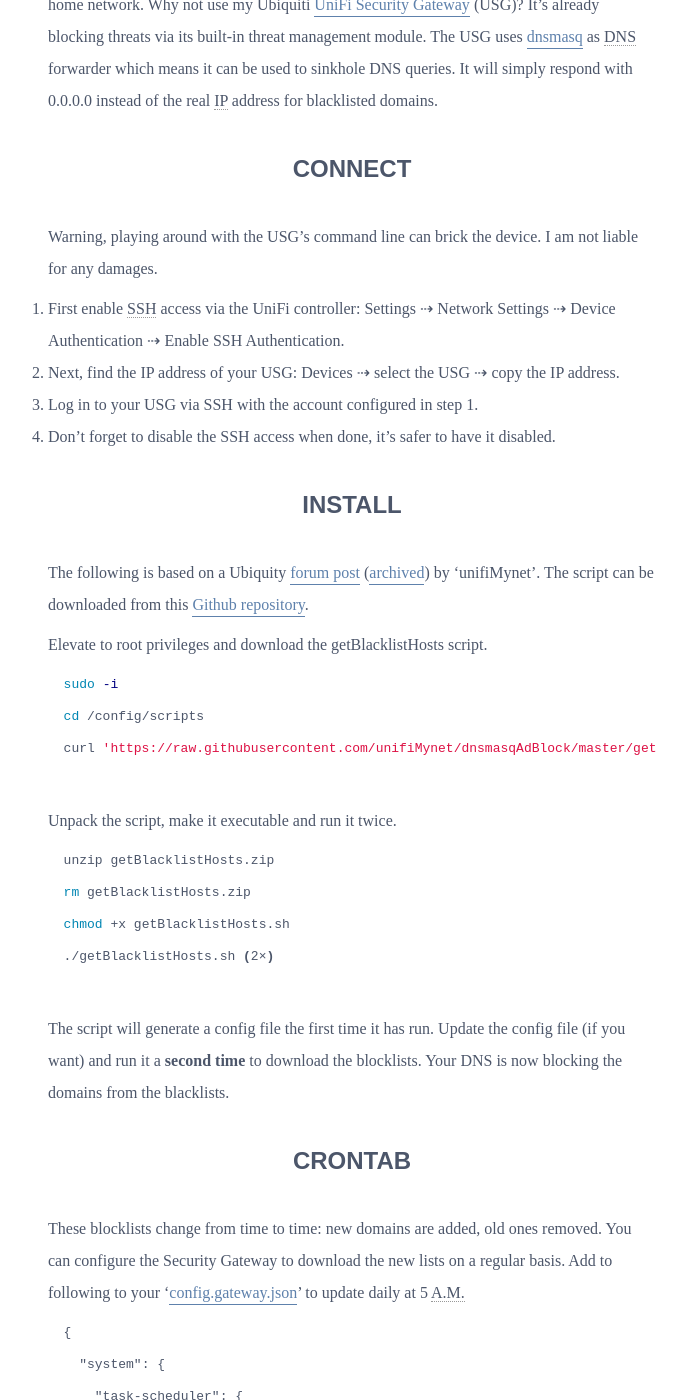
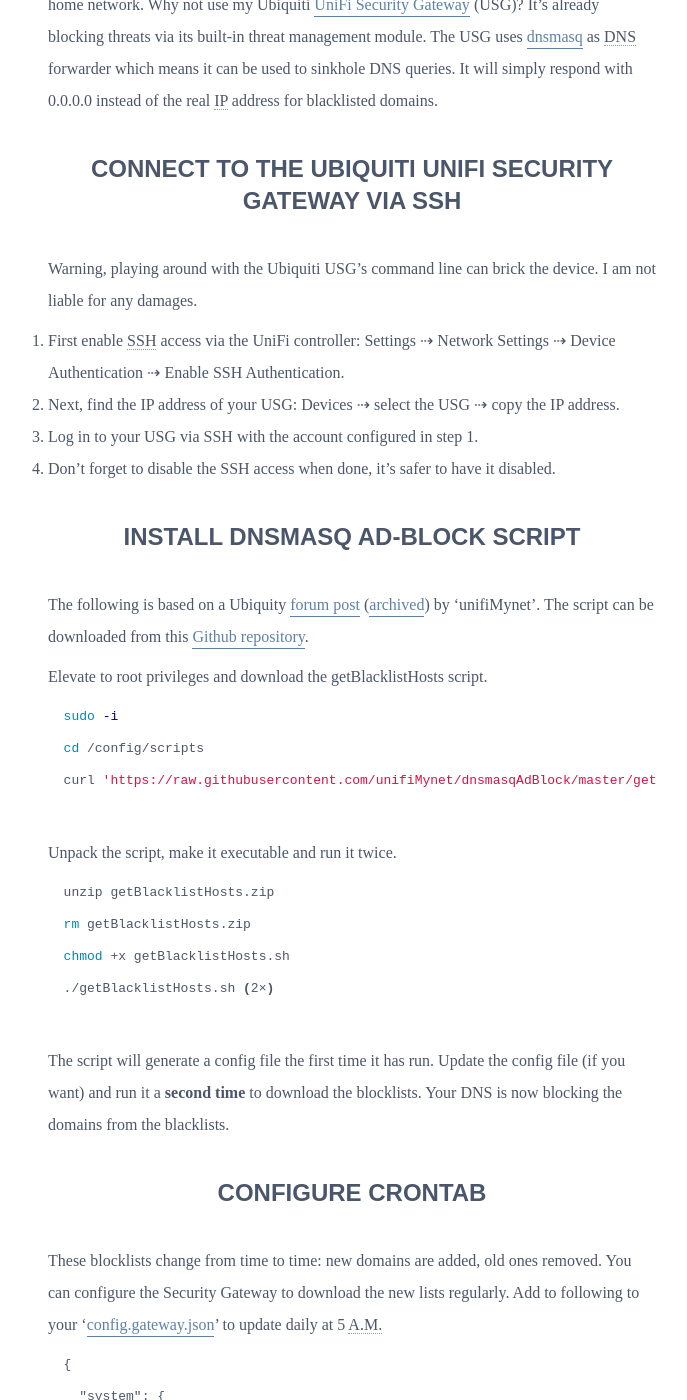
Before and after one commit to cimm/suffix, a Jekyll site: the page built from _posts/2020-03-18-network-wide-ad-blocking-unifi.html, in a window 1280 px wide and 1400 px high, scrolled down 451 px. Shown: the whole window, without its empty margins (288-975 px from the left). Built offline with Jekyll 4.4.1, drawn with Linux system fonts in a browser that asks for light colours; some of the changed text lies outside the part shown.

Commit message:
SEO optimize Network Wide Ad Blocking with UniFi article

```diff
--- a/_posts/2020-03-18-network-wide-ad-blocking-unifi.html
+++ b/_posts/2020-03-18-network-wide-ad-blocking-unifi.html
@@ -1,17 +1,17 @@
 ---
 layout:      post
-title:       Network-wide ad blocking with UniFi
+title:       Network-Wide Ad-Blocking with UniFi
 date:        2020-03-18 12:00:00
 updated:     2020-03-18 21:00:00
-description: Implementing network-wide ad blocking with a Ubiquiti UniFi Security Gateway.
+description: Implementing network-wide ad-blocking with a Ubiquiti UniFi Security Gateway (USG).
 ---
 
 <div class="narrow-col">
   <p>I use <a href="../firefox-extensions-2020/" title="My Firefox 2020 extensions" class="h-product">uBlock Origin</a> in my browser to block ads and malware. uBlock is great but it doesn’t work on all my (and my housemates’) devices. A Raspberry Pi with <a href="https://pi-hole.net/" title="A black hole for Internet advertisements" class="h-product">Pi-hole</a> installed would offer an extra layer of protection, but I wasn’t too keen on adding yet another device to my home network. Why not use my Ubiquiti <a href="https://www.ui.com/unifi-routing/usg/" class="p-product">UniFi Security Gateway</a> (USG)? It’s already blocking threats via its built-in threat management module. The USG uses <a href="http://www.thekelleys.org.uk/dnsmasq/doc.html" class="h-product">dnsmasq</a> as <abbr title="Domain Name System">DNS</abbr> forwarder which means it can be used to sinkhole DNS queries. It will simply respond with 0.0.0.0 instead of the real <abbr title="Internet Protocol">IP</abbr> address for blacklisted domains.</p>
 
-  <h2>Connect</h2>
+  <h2>Connect to the Ubiquiti UniFi Security Gateway via SSH</h2>
 
-  <p>Warning, playing around with the USG’s command line can brick the device. I am not liable for any damages.</p>
+  <p>Warning, playing around with the Ubiquiti USG’s command line can brick the device. I am not liable for any damages.</p>
 
   <ol>
     <li>First enable <abbr title="Secure Shell">SSH</abbr> access via the UniFi controller: Settings ⇢ Network Settings ⇢ Device Authentication ⇢ Enable SSH Authentication.</li>
@@ -20,7 +20,7 @@
     <li>Don’t forget to disable the SSH access when done, it’s safer to have it disabled.</li>
   </ol>
 
-  <h2>Install</h2>
+  <h2>Install dnsmasq Ad-Block Script</h2>
 
   <p class="h-card">The following is based on a <span class="p-org">Ubiquity</span> <a href="https://community.ui.com/questions/HowTo-Ad-blocking-using-dnsmasq-d-instead-of-etc-hosts/1598a96d-28af-4f3f-ab96-97bccdb897b3#M66463" title="HowTo: Ad blocking using dnsmasq.d instead of /etc/hosts">forum post</a> (<a href="https://archive.vn/kq6XB" title="Same but archived version as a fallback">archived</a>) by ‘<span class="p-name">unifiMynet</span>’. The script can be downloaded from this <a href="https://github.com/unifiMynet/dnsmasqAdBlock/" class="u-url">Github repository</a>.</p>
 
@@ -43,9 +43,9 @@
 
   <p>The script will generate a config file the first time it has run. Update the config file (if you want) and run it a <strong>second time</strong> to download the blocklists. Your DNS is now blocking the domains from the blacklists.</p>
 
-  <h2>Crontab</h2>
+  <h2>Configure Crontab</h2>
 
-  <p>These blocklists change from time to time: new domains are added, old ones removed. You can configure the Security Gateway to download the new lists on a regular basis. Add to following to your ‘<a href="https://help.ubnt.com/hc/en-us/articles/215458888-UniFi-USG-Advanced-Configuration#2" title="Creating a config.gateway.json file on the USG">config.gateway.json</a>’ to update daily at 5 <abbr title="Ante Meridiem">A.M.</abbr></p>
+  <p>These blocklists change from time to time: new domains are added, old ones removed. You can configure the Security Gateway to download the new lists regularly. Add to following to your ‘<a href="https://help.ubnt.com/hc/en-us/articles/215458888-UniFi-USG-Advanced-Configuration#2" title="Creating a config.gateway.json file on the USG">config.gateway.json</a>’ to update daily at 5 <abbr title="Ante Meridiem">A.M.</abbr></p>
 
   {% highlight json %}
   {
@@ -72,4 +72,8 @@
     <li>Create a file named ‘dnswhitelist’ (no extension) in the same directory as the getBlacklistHosts.sh script and add the domain(s) you want to whitelist, one per line. Rerun the getBlacklistHosts script for it to pick up the changes.</li>
     <li>You can also create a ‘dnsblacklist’ file in the same style to block extra domains.</li>
   </ul>
+
+<h2>Countrywide Blocking</h2>
+
+<p>I would also like to implement some sort of countrywide blocking for added protection. I don’t understand <em>&lt;insert random language&gt;</em>, so what are the chances I would ever visit a website from that country? Is anyone blocking whole countries on their USG’s?</p>
 </div>
```
